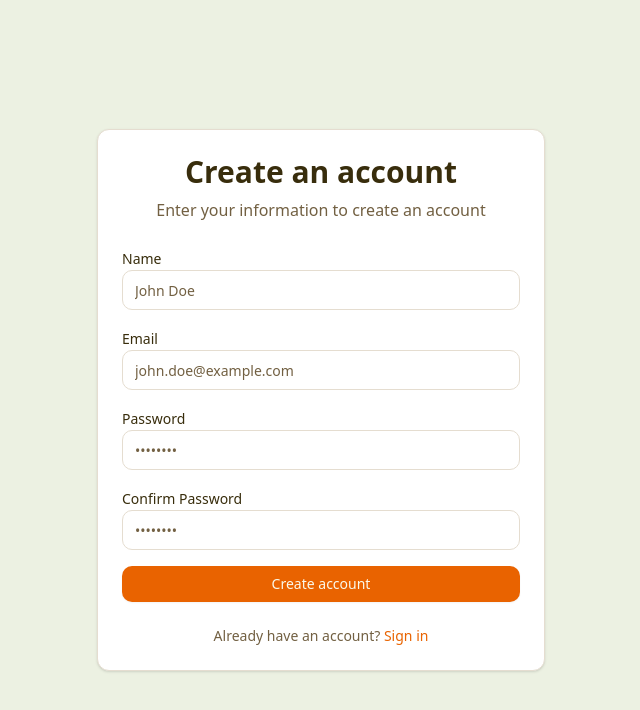
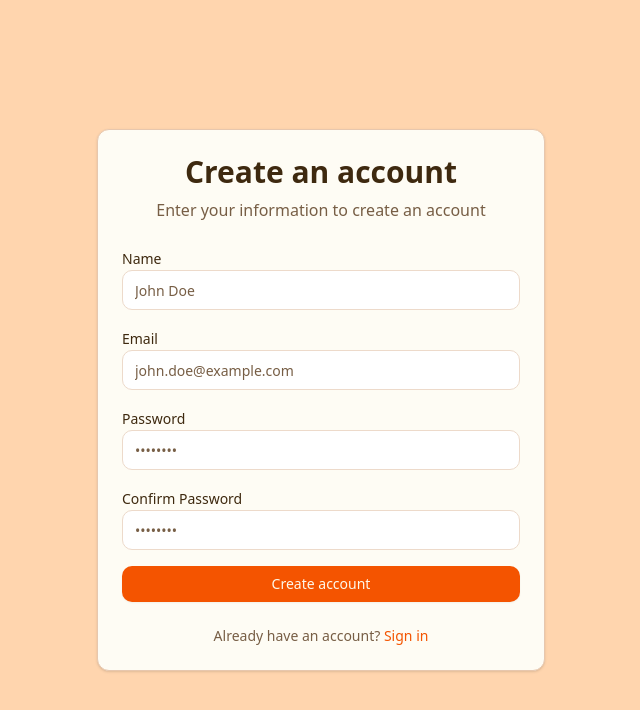
Before and after one commit to jaqubowsky/substatz, a Next.js app: page /register in a window 1280 px wide. Shown: the top 710 px of the page, without its empty margins (319-959 px from the left). Built offline with nearby package versions, Linux system fonts and the light colour scheme; no server answers.

Commit message:
refactor: colors

```diff
--- a/src/app/globals.css
+++ b/src/app/globals.css
@@ -5,58 +5,58 @@
 @custom-variant dark (&:is(.dark *));
 
 :root {
-  --background: oklch(100% 0 0);
-  --foreground: oklch(30% 0.05 90);
-  --card: oklch(100% 0 0);
-  --card-foreground: oklch(30% 0.05 90);
-  --popover: oklch(100% 0 0);
-  --popover-foreground: oklch(30% 0.05 90);
-  --primary: oklch(65% 0.25 70);
-  --primary-foreground: oklch(98% 0.02 100);
-  --secondary: oklch(95% 0.02 120);
+  --background: oklch(99% 0.01 90);
+  --foreground: oklch(30% 0.05 70);
+  --card: oklch(99% 0.01 90);
+  --card-foreground: oklch(30% 0.05 70);
+  --popover: oklch(99% 0.01 90);
+  --popover-foreground: oklch(30% 0.05 70);
+  --primary: oklch(65% 0.25 60);
+  --primary-foreground: oklch(98% 0.02 90);
+  --secondary: oklch(90% 0.07 65);
   --secondary-foreground: oklch(25% 0.08 60);
-  --muted: oklch(95% 0.02 120);
-  --muted-foreground: oklch(50% 0.05 80);
-  --accent: oklch(95% 0.02 120);
+  --muted: oklch(95% 0.04 70);
+  --muted-foreground: oklch(50% 0.05 65);
+  --accent: oklch(85% 0.1 55);
   --accent-foreground: oklch(25% 0.08 60);
   --destructive: oklch(60% 0.3 30);
-  --destructive-foreground: oklch(98% 0.02 100);
-  --border: oklch(90% 0.02 80);
-  --input: oklch(90% 0.02 80);
-  --ring: oklch(65% 0.25 70);
+  --destructive-foreground: oklch(98% 0.02 90);
+  --border: oklch(85% 0.05 60);
+  --input: oklch(90% 0.03 65);
+  --ring: oklch(65% 0.25 60);
   --radius: 0.75rem;
-  --chart-1: oklch(65% 0.25 40);
-  --chart-2: oklch(50% 0.2 150);
-  --chart-3: oklch(35% 0.15 190);
-  --chart-4: oklch(70% 0.3 50);
-  --chart-5: oklch(72% 0.35 30);
+  --chart-1: oklch(65% 0.3 50);
+  --chart-2: oklch(70% 0.25 45);
+  --chart-3: oklch(75% 0.2 70);
+  --chart-4: oklch(60% 0.25 40);
+  --chart-5: oklch(72% 0.18 80);
 }
 
 .dark {
-  --background: oklch(30% 0.05 90);
-  --foreground: oklch(98% 0.02 100);
-  --card: oklch(30% 0.05 90);
-  --card-foreground: oklch(98% 0.02 100);
-  --popover: oklch(30% 0.05 90);
-  --popover-foreground: oklch(98% 0.02 100);
-  --primary: oklch(50% 0.3 80);
-  --primary-foreground: oklch(98% 0.02 100);
-  --secondary: oklch(20% 0.02 100);
-  --secondary-foreground: oklch(98% 0.02 100);
-  --muted: oklch(20% 0.02 100);
-  --muted-foreground: oklch(60% 0.08 80);
-  --accent: oklch(20% 0.02 100);
-  --accent-foreground: oklch(98% 0.02 100);
+  --background: oklch(20% 0.05 60);
+  --foreground: oklch(98% 0.02 80);
+  --card: oklch(20% 0.05 60);
+  --card-foreground: oklch(98% 0.02 80);
+  --popover: oklch(20% 0.05 60);
+  --popover-foreground: oklch(98% 0.02 80);
+  --primary: oklch(60% 0.3 50);
+  --primary-foreground: oklch(98% 0.02 80);
+  --secondary: oklch(25% 0.1 55);
+  --secondary-foreground: oklch(98% 0.02 80);
+  --muted: oklch(30% 0.08 60);
+  --muted-foreground: oklch(75% 0.08 65);
+  --accent: oklch(35% 0.15 55);
+  --accent-foreground: oklch(98% 0.02 80);
   --destructive: oklch(45% 0.35 20);
-  --destructive-foreground: oklch(98% 0.02 100);
-  --border: oklch(20% 0.02 100);
-  --input: oklch(20% 0.02 100);
-  --ring: oklch(50% 0.3 80);
-  --chart-1: oklch(50% 0.3 220);
-  --chart-2: oklch(45% 0.25 160);
-  --chart-3: oklch(55% 0.3 30);
-  --chart-4: oklch(60% 0.35 280);
-  --chart-5: oklch(55% 0.35 340);
+  --destructive-foreground: oklch(98% 0.02 80);
+  --border: oklch(35% 0.1 55);
+  --input: oklch(30% 0.08 60);
+  --ring: oklch(60% 0.3 50);
+  --chart-1: oklch(65% 0.35 50);
+  --chart-2: oklch(55% 0.3 45);
+  --chart-3: oklch(70% 0.25 60);
+  --chart-4: oklch(50% 0.2 40);
+  --chart-5: oklch(60% 0.15 70);
 }
 
 @theme inline {
```
